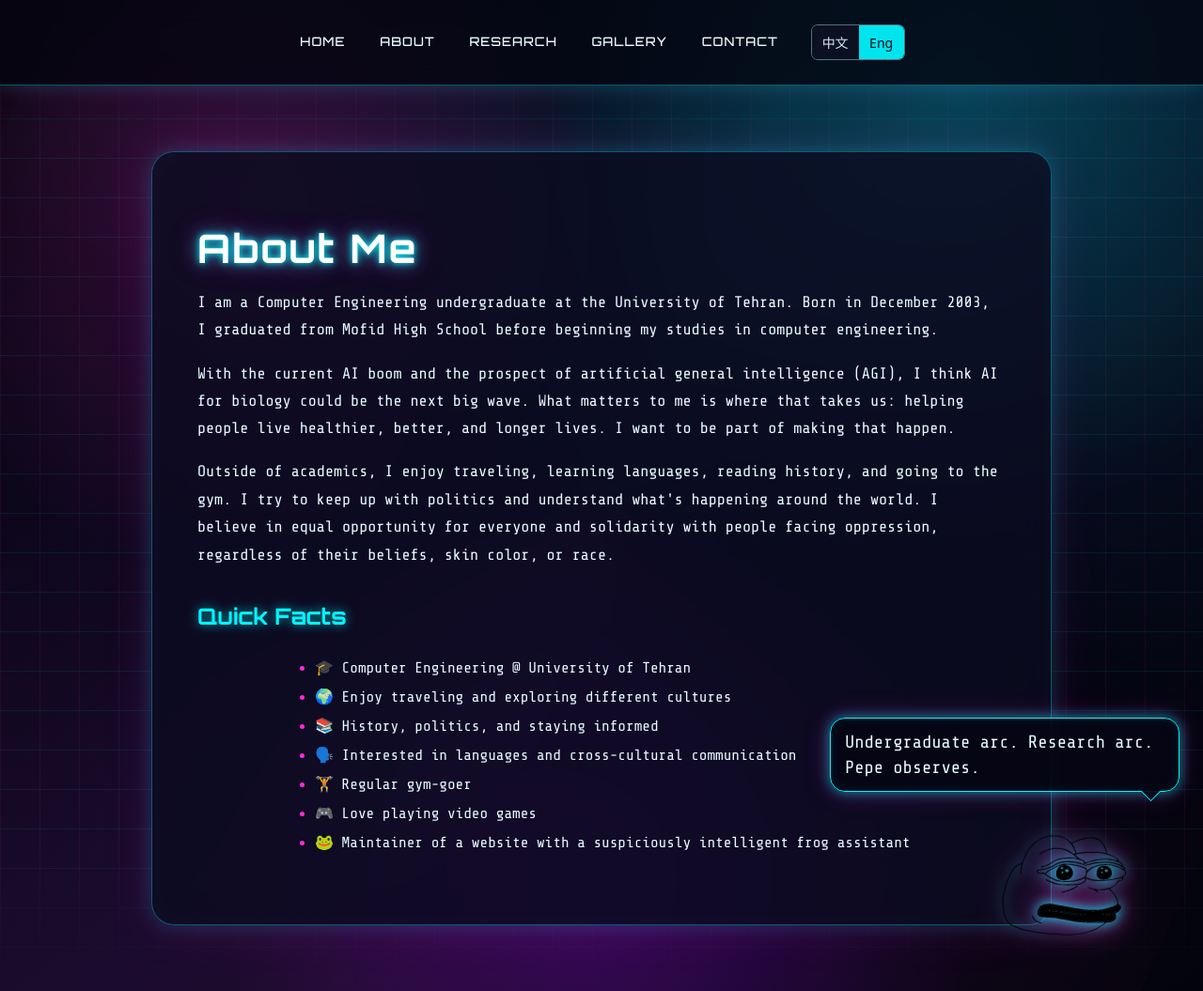
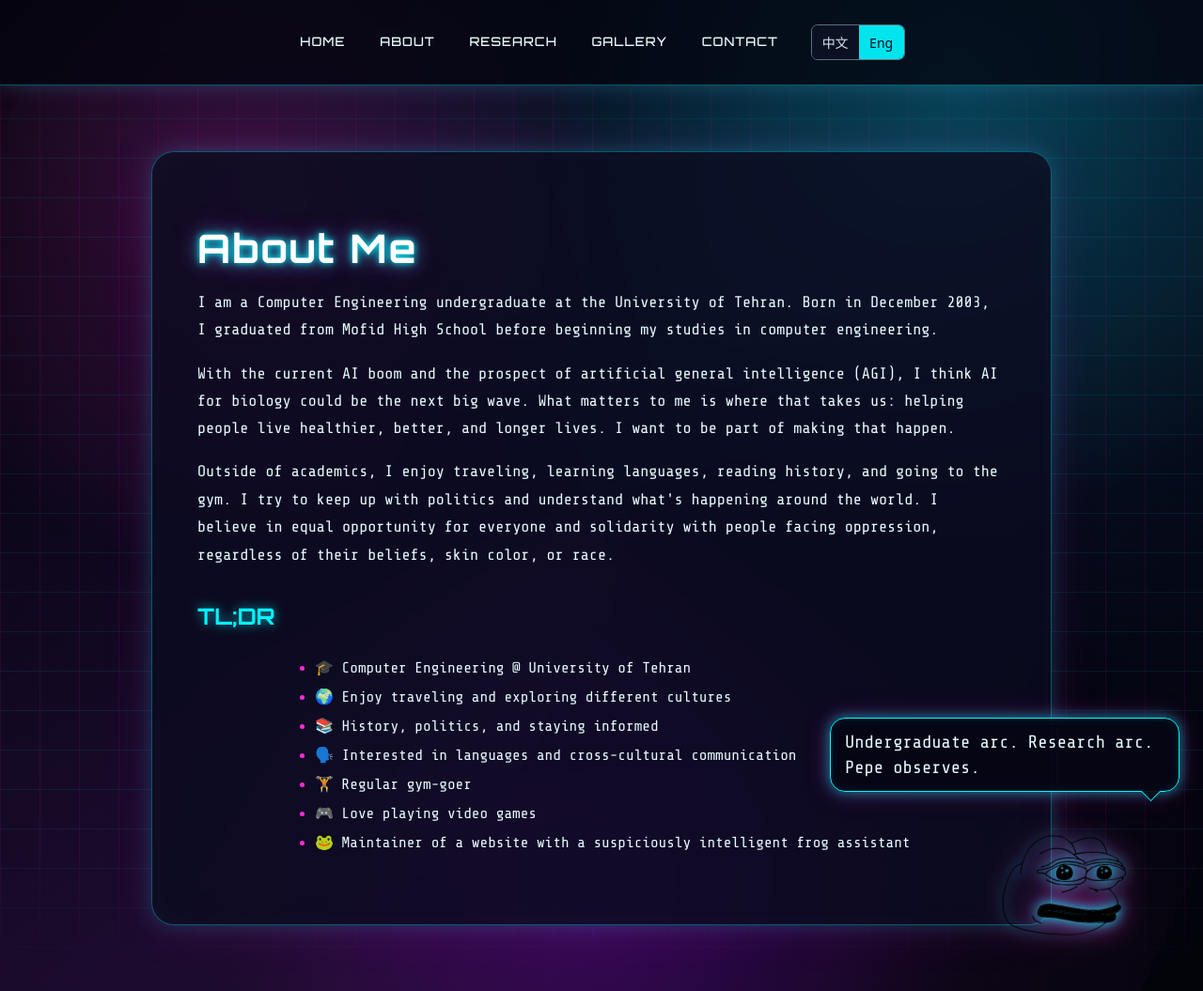
Before and after one commit to KzrLancelotV2/kasraghobrani.qzz.io, a Jekyll site: the page about.html, which Jekyll copies as it is, in a window 1280 px wide and 1055 px high. Shown: the whole window at 94% size. Built offline with Jekyll 4.4.1, drawn with Linux system fonts in a browser that asks for light colours.

Commit message:
Rename Quick Facts section to TL;DR with Chinese equivalent

```diff
--- a/about.html
+++ b/about.html
@@ -7,7 +7,7 @@
   <link rel="stylesheet" href="/style.css?v=cyberpunk1">
   <link rel="stylesheet" href="/assets/css/pepe.css?v=cyberpunk1">
     <link rel="stylesheet" href="/assets/css/i18n.css?v=1">
-    <script src="/assets/js/i18n.js?v=6" defer></script>
+    <script src="/assets/js/i18n.js?v=7" defer></script>
 </head>
 
 <body>
@@ -41,7 +41,7 @@ With the current AI boom and the prospect of artificial general intelligence (AG
 Outside of academics, I enjoy traveling, learning languages, reading history, and going to the gym. I try to keep up with politics and understand what's happening around the world. I believe in equal opportunity for everyone and solidarity with people facing oppression, regardless of their beliefs, skin color, or race.
 </p>
 
-<h2>Quick Facts</h2>
+<h2>TL;DR</h2>
 
 <ul>
   <li>🎓 Computer Engineering @ University of Tehran</li>
```
